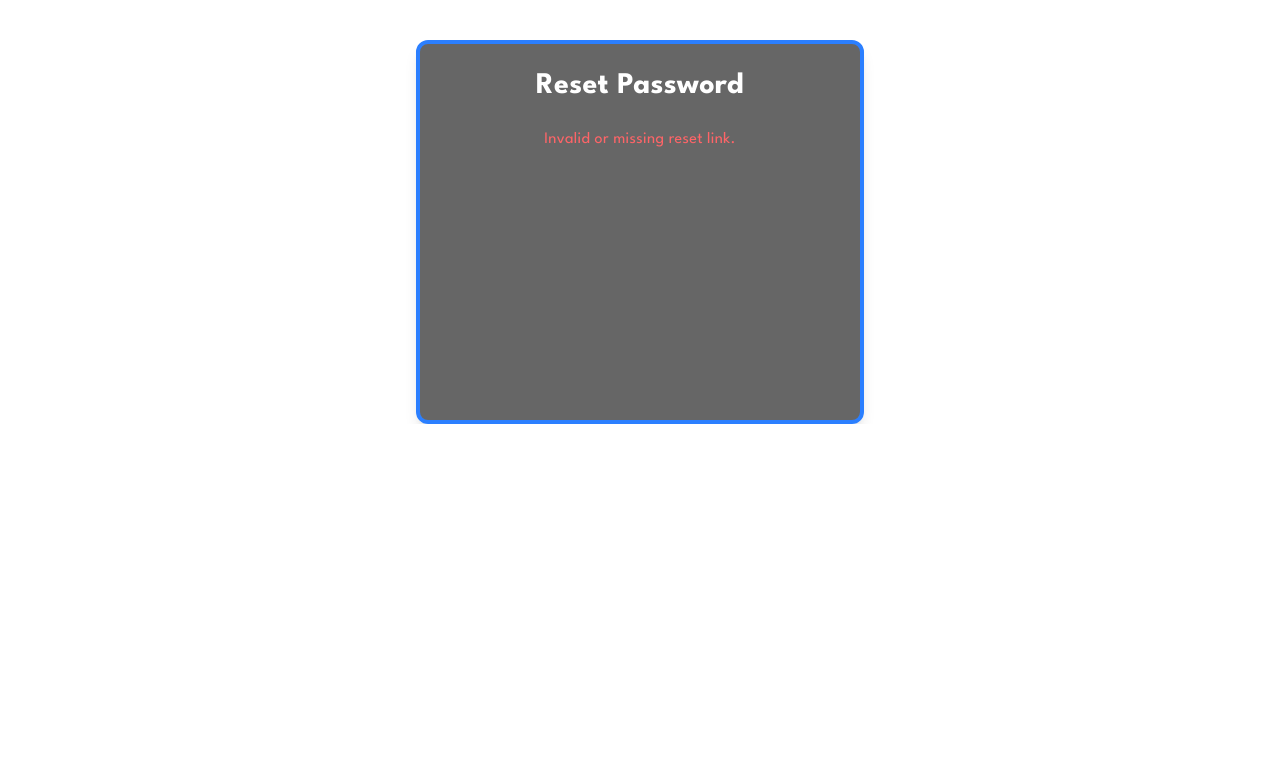
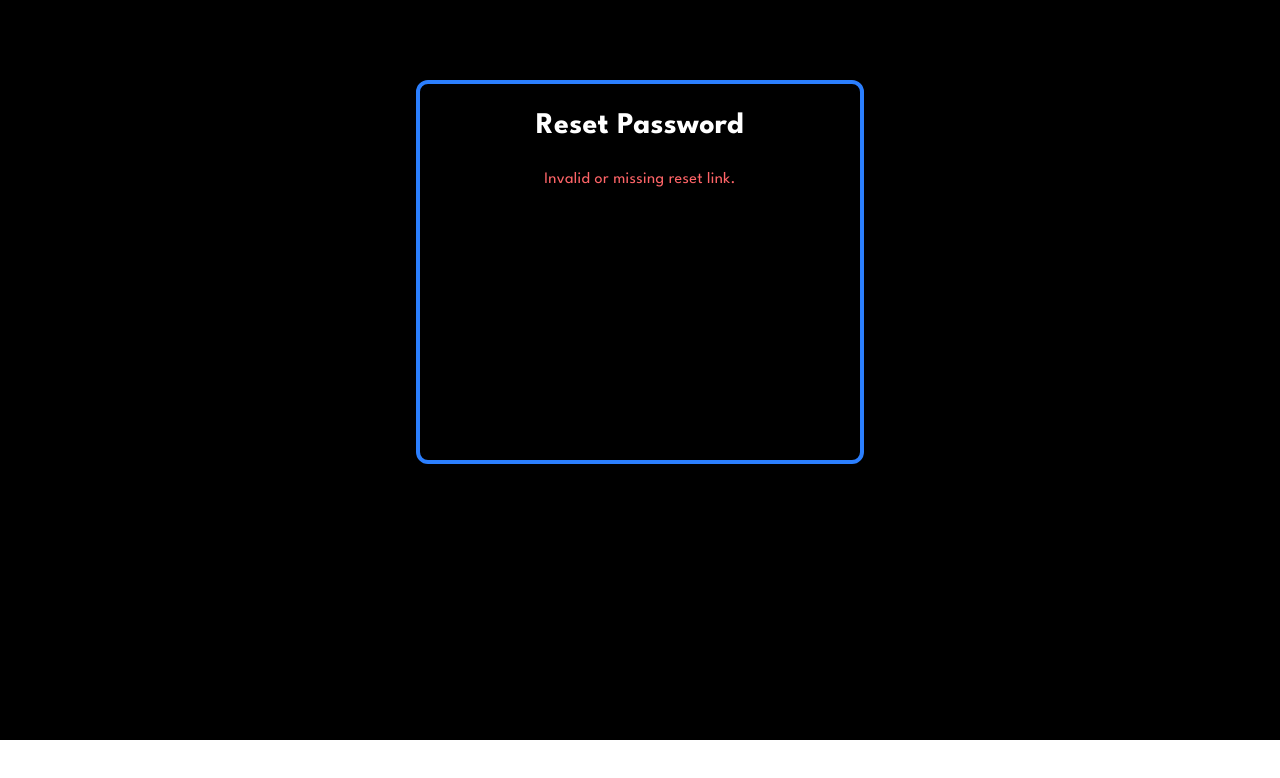
Before and after one commit to adarsh2027dev/Corptube-platform, a Next.js app: page /resetpassword in a window 1280 px wide. Shown: the top 778 px of the page. Built offline with nearby package versions, Linux system fonts and the light colour scheme.

Commit message:
Pankaj-work

```diff
--- a/src/pages/resetpassword.js
+++ b/src/pages/resetpassword.js
@@ -58,8 +58,8 @@ const ResetPasswordView = () => {
   };
 
   return (
-    <div className="flex-1 w-full flex items-center justify-center">
-      <div className="w-full max-w-md h-[24rem] mt-10 p-6 bg-black/60 border-4 border-blue-500 rounded-xl shadow-lg">
+    <div className="flex-1 w-full h-full pt-10  py-69 flex items-center justify-center bg-black">
+      <div className="w-full max-w-md h-[24rem] bg-black mt-10 p-6  border-4 border-blue-500 rounded-xl shadow-lg">
         <h2 className="text-3xl font-bold text-white mb-6 text-center">
           Reset Password
         </h2>
```
